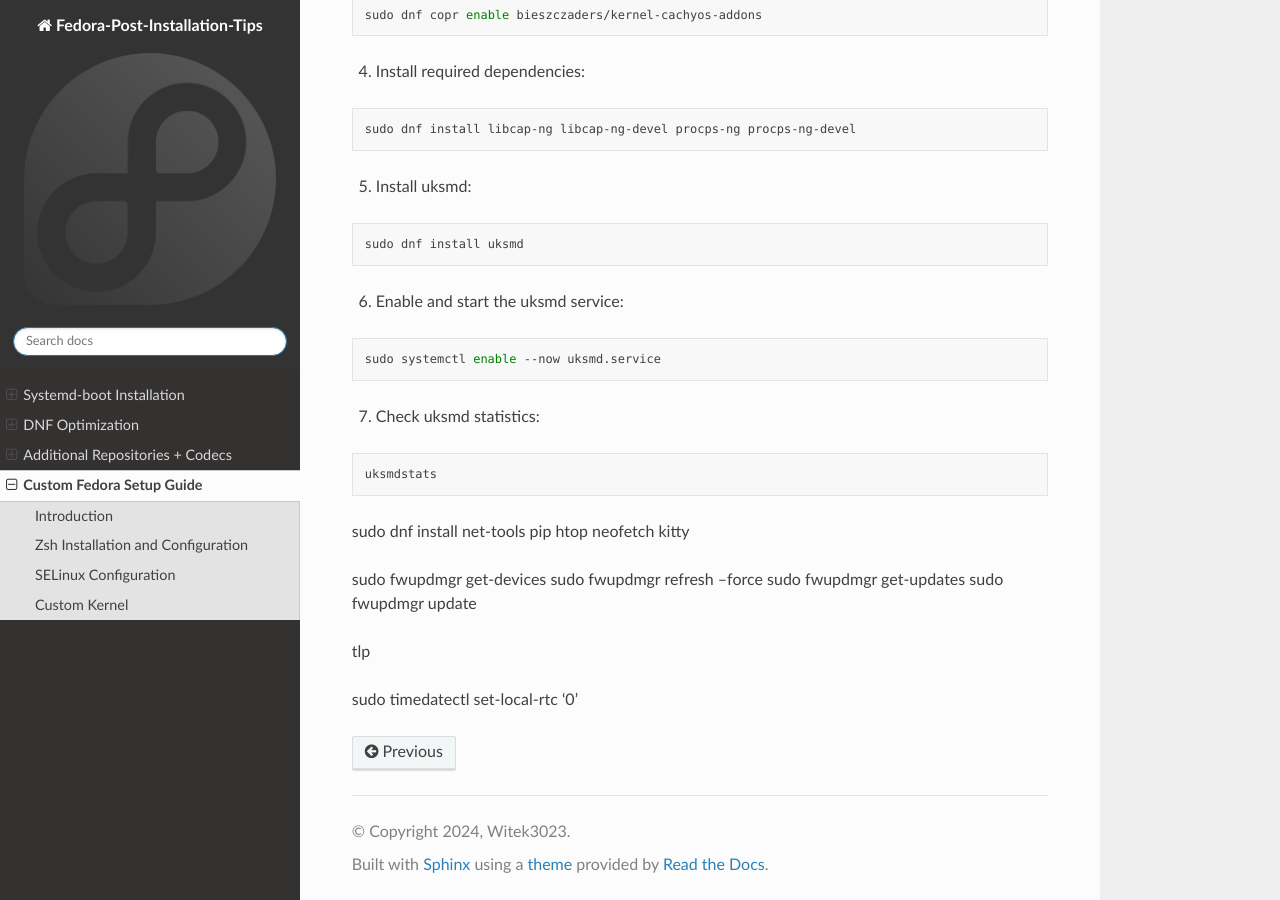
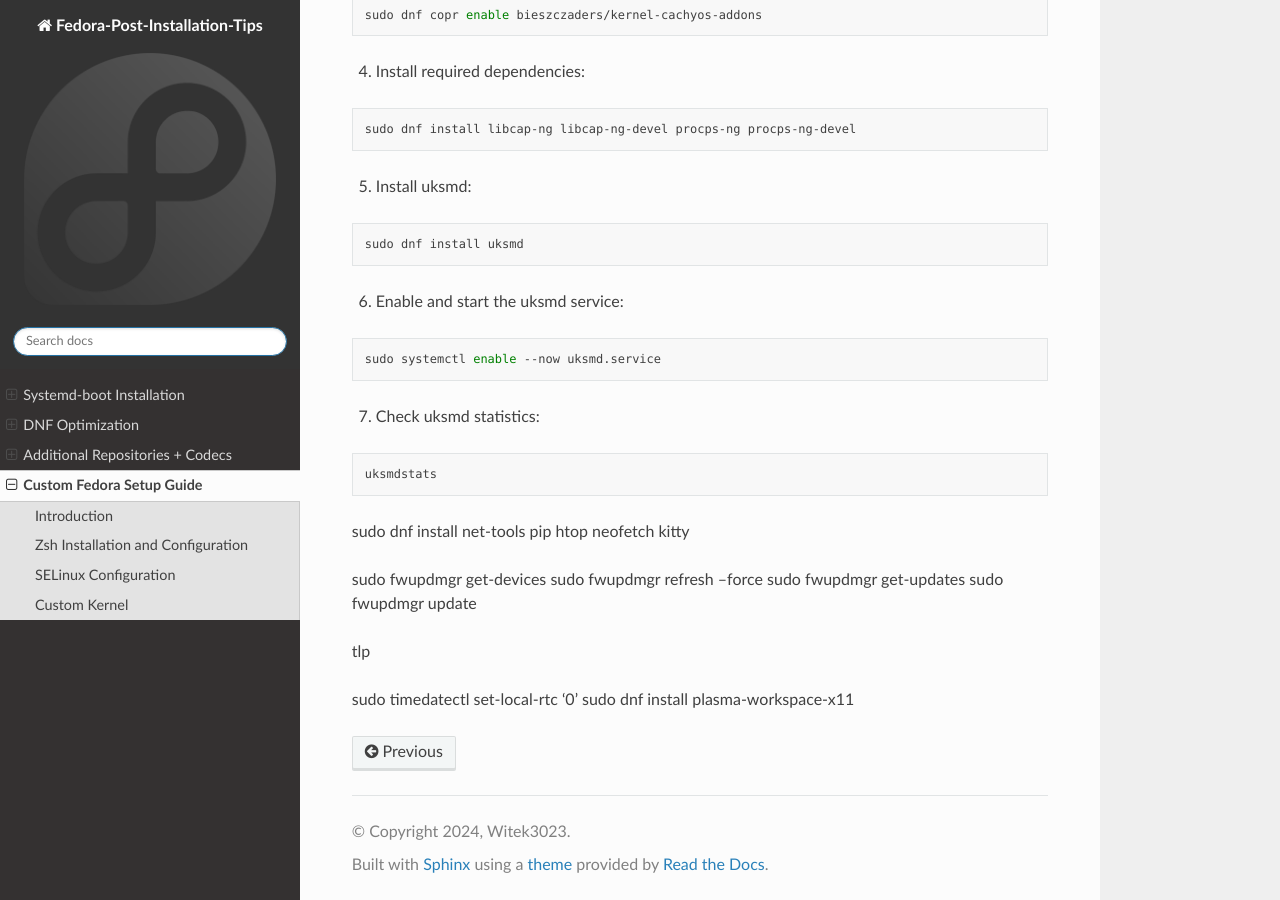
Before and after one commit to Witek3023/Fedora-Post-Installation-Tips, a Sphinx documentation site: the page built from docs/source/personal.rst, in a window 1280 px wide and 900 px high, scrolled down 2201 px. Built offline with Sphinx 7.4.7 and the Read the Docs theme 2.0.0, drawn with Linux system fonts in a browser that asks for light colours.

Commit message:
Update personal.rst

```diff
--- a/docs/source/personal.rst
+++ b/docs/source/personal.rst
@@ -134,3 +134,4 @@
 tlp
 
 sudo timedatectl set-local-rtc '0'
+sudo dnf install plasma-workspace-x11
```
